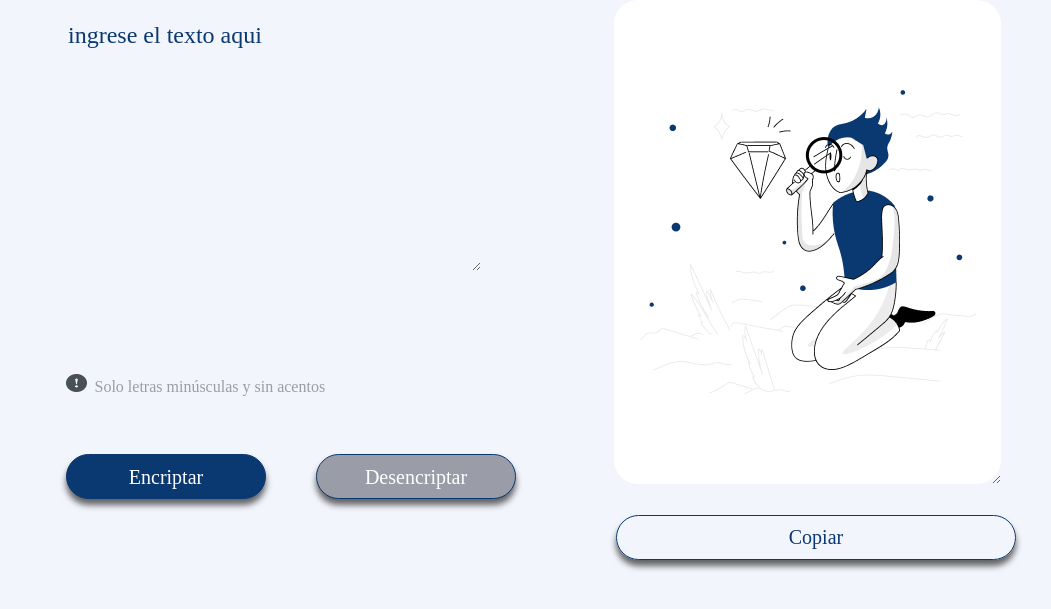
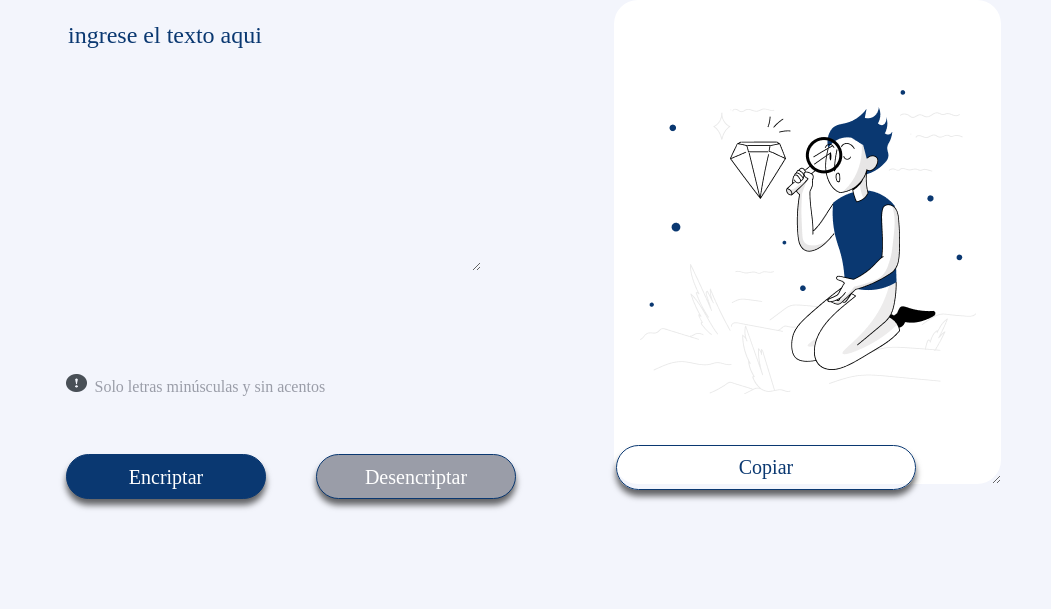
Before and after one commit to Alaskahere/Challenge1, a plain HTML site: page index.html in a window 1280 px wide. Shown: the part 91-700 px from the top of the page, without its empty margins (122-1173 px from the left). Drawn offline with Linux system fonts and the light colour scheme; files whose address does not match are found by name.

Commit message:
tamaño del Btn copiar

```diff
--- a/style.css
+++ b/style.css
@@ -103,9 +103,9 @@ main{
     background-color: transparent;
     height: 45px;
     margin-left: 100px;
-    margin-top:520px;
+    margin-top:450px;
     position:absolute;
-    width: 400px;
+    width: 300px;
     font-size: 20px;
     box-shadow: 0 6px 6px rgba(0, 0, 0, 0.6);
 }
```
